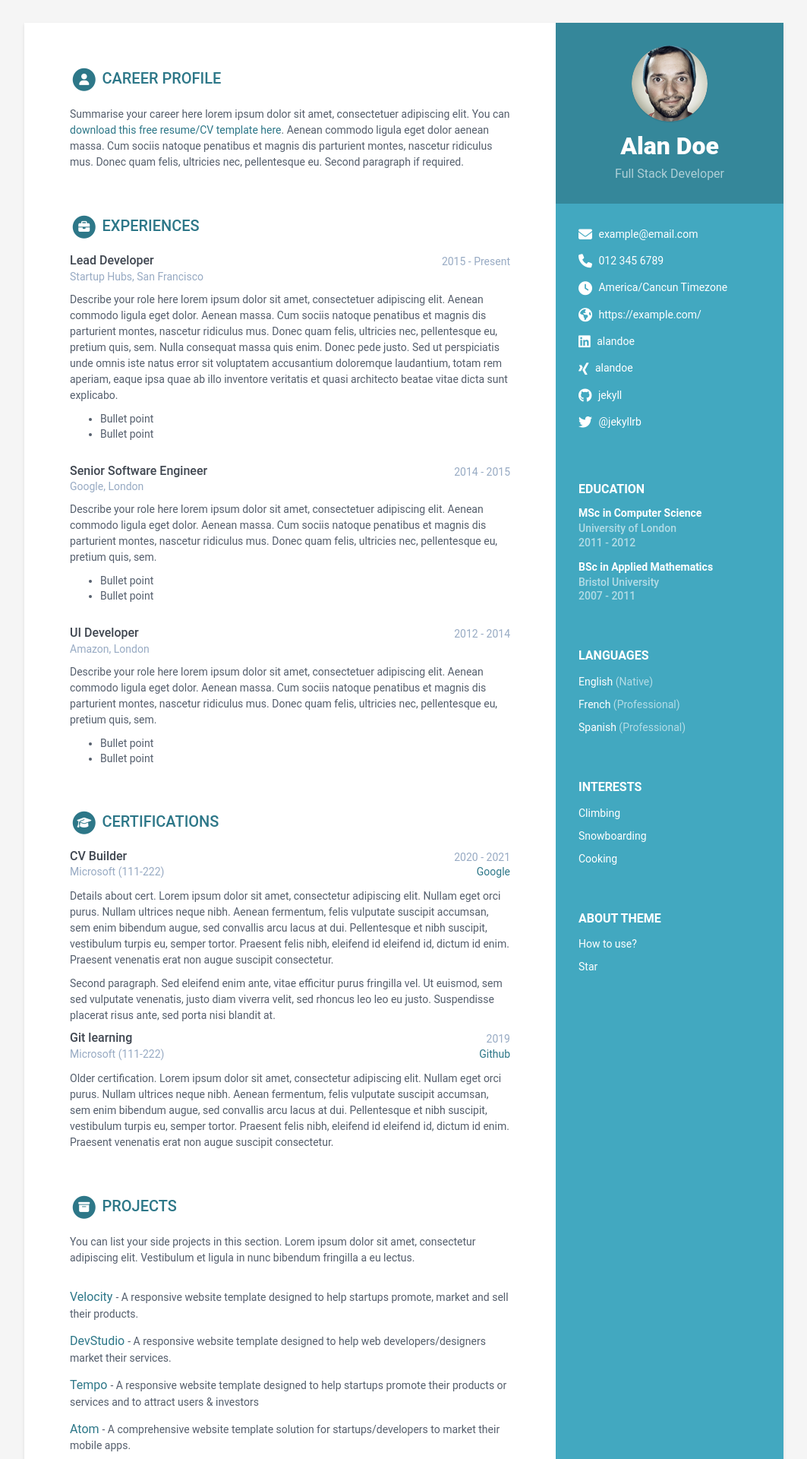
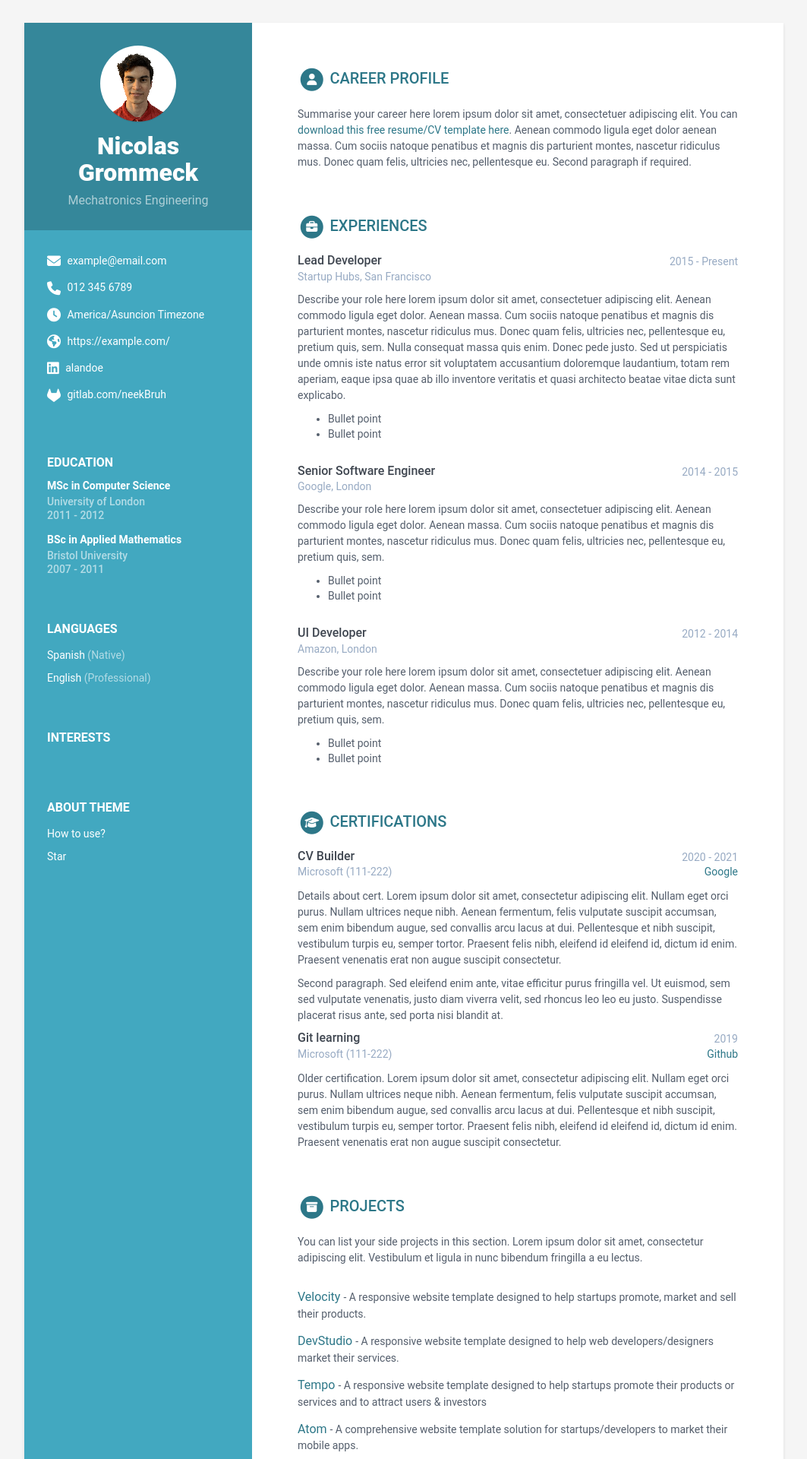
Before and after one commit to neekBruh/cvGithubPages, a Jekyll site: the page built from index.html, in a window 1280 px wide. Shown: the top 1920 px of the page at 76% size, without its empty margins (108-1171 px from the left). Built offline with Jekyll 4.4.1, drawn with Linux system fonts in a browser that asks for light colours.

```diff
--- a/_data/data.yml
+++ b/_data/data.yml
@@ -3,28 +3,28 @@
 #
 
 sidebar:
-    position: right # position of the sidebar : left or right
+    position: left # position of the sidebar : left or right
     about: True # set to False or comment line if you want to remove the "how to use?" in the sidebar
     education: True # set to False if you want education in main section instead of in sidebar
 
     # Profile information
-    name: Alan Doe
-    tagline: Full Stack Developer
+    name: Nicolas Grommeck
+    tagline: Mechatronics Engineering
     avatar: profile.png  #place a 100x100 picture inside /assets/images/ folder and provide the name of the file below
 
     # Sidebar links
     email: example@email.com
     phone: 012 345 6789
-    timezone: America/Cancun # Enter your timezone, e.g., America/Havana, Africa/Casablanca, America/North_Dakota/Center
+    timezone: America/Asuncion # Enter your timezone, e.g., America/Havana, Africa/Casablanca, America/North_Dakota/Center
     citizenship:
     website: https://example.com/ # Include the full website URL, including "http://" or "https://".
     linkedin: alandoe
-    xing: alandoe
-    github: jekyll
+    xing:
+    github:
     telegram: # add your nickname without '@' sign
-    gitlab:
+    gitlab: gitlab.com/neekBruh
     bitbucket:
-    twitter: '@jekyllrb'
+    twitter:
     stack-overflow: # Number/Username, e.g. 123456/alandoe
     codewars:
     goodreads: # Number-Username, e.g. 123456-alandoe
@@ -36,25 +36,17 @@ sidebar:
     languages:
       title: Languages
       info:
-        - idiom: English
+        - idiom: Spanish
           level: Native
 
-        - idiom: French
+        - idiom: English
           level: Professional
 
-        - idiom: Spanish
-          level: Professional
 
     interests:
       title: Interests
       info:
-        - item: Climbing
-          link:
-
-        - item: Snowboarding
-          link:
-
-        - item: Cooking
+        - item:
           link:
 
 career-profile:
```
Also changed, not shown: assets/images/profile.png.
